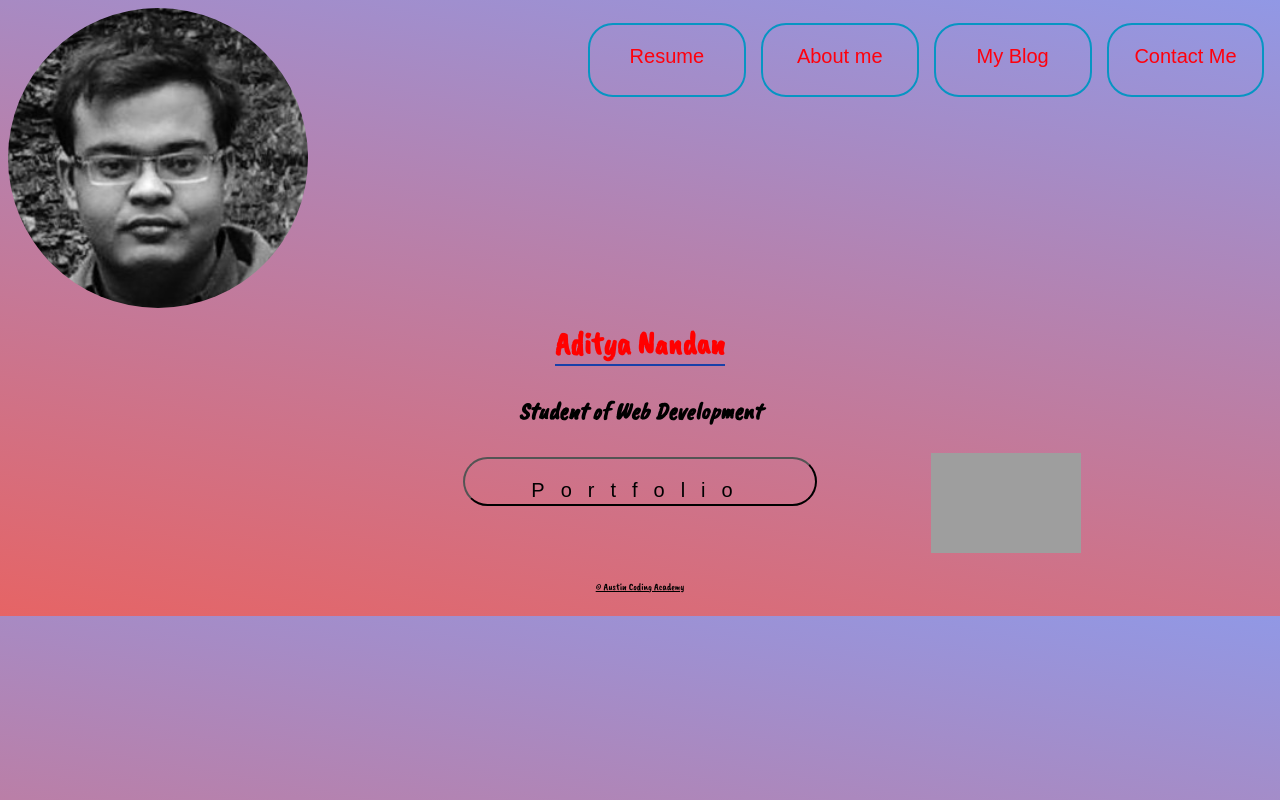
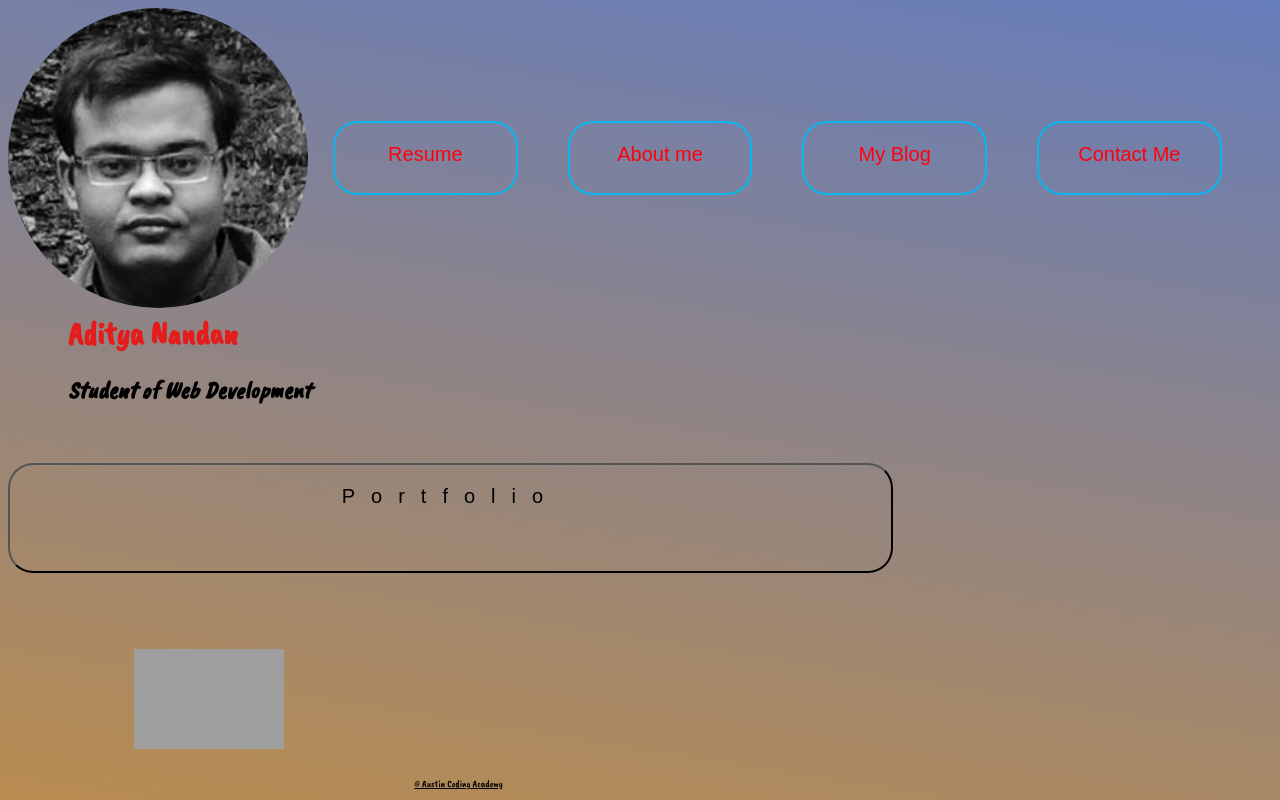
Before and after one commit to adigee1011/ACA_web101_Aditya_Nandan, a plain HTML site: page index.html in a window 1280 px wide. Drawn offline with nearby package versions, Linux system fonts and the light colour scheme; grey boxes are pictures that could not be loaded.

Commit message:
x commit

```diff
--- a/style.css
+++ b/style.css
@@ -5,7 +5,7 @@ body {
     background-size: cover;
     background-attachment: fixed;
     background-position: center; */
-    background: linear-gradient(10deg, #e66465, #9198e5);
+    background: linear-gradient(9deg, #b98c50, #667dbb);
 }
   /* What kind of selector is this? */
   .logo {
@@ -15,21 +15,26 @@ body {
   }
 
   header {
-    display: grid;
-    grid-template-columns: 40% 60%;
+    display: flex;
+    /* grid-template-columns: 40% 60%; */
     width: 100%;
+  }
+
+  .header-flex {
+    display: flex;
+    flex-direction: column;
   }
 
   main {
     height: auto;
     width: 100%;
-    display: grid;
-    grid-template-columns: 30% 40% 30%;
+    /* display: grid; */
+    /* grid-template-columns: 30% 40% 30%; */
   }
 
   /* This is an element within and element selector */
   nav > a {
-    margin: 2% 1% 3%;
+    margin: auto;
     height: 10%;
     width: 15%;
     color: rgb(255, 0, 13);
@@ -37,14 +42,12 @@ body {
     font-size: 20px;
     border-radius: 25px;
     background: transparent;
-    padding: 15px;
     text-align: center;
-    border: 2px solid yellow;
   }
 
   .has-border {
     border-radius: 25px;
-    border: 2px solid #0795C3;
+    border: 2px solid #09b6f0;
     background: none;
     padding: 20px;
   }
@@ -57,7 +60,7 @@ body {
   }
   /* This is an ID selector */
   #profile-pic {
-    width: 300px;
+    width: 30%;
     height: 300px;
     border-radius: 50%;
     /* margin: 15% auto;   */
@@ -67,15 +70,19 @@ body {
   }
 
   h1 {
-    color:red;
-    grid-column: 2/3;
-    margin: 3% auto;
-    border-bottom: 2px solid #1940A9;;
+    color:rgb(228, 28, 28);
+    /* justify-content: center; */
+    /* grid-column: 2/3; */
+    margin-left: 60px;
+    margin-top: 5px;
+    /* border-bottom: 2px solid #1940A9;; */
   }
 
   h2 {
-    grid-column: 2/3;
-    margin: 3% auto;
+    /* grid-column: 2/3; */
+    /* margin: 3% auto; */
+    margin-left: 60px;
+    margin-top: 5px;
     font-style: italic;
   }
 
```
